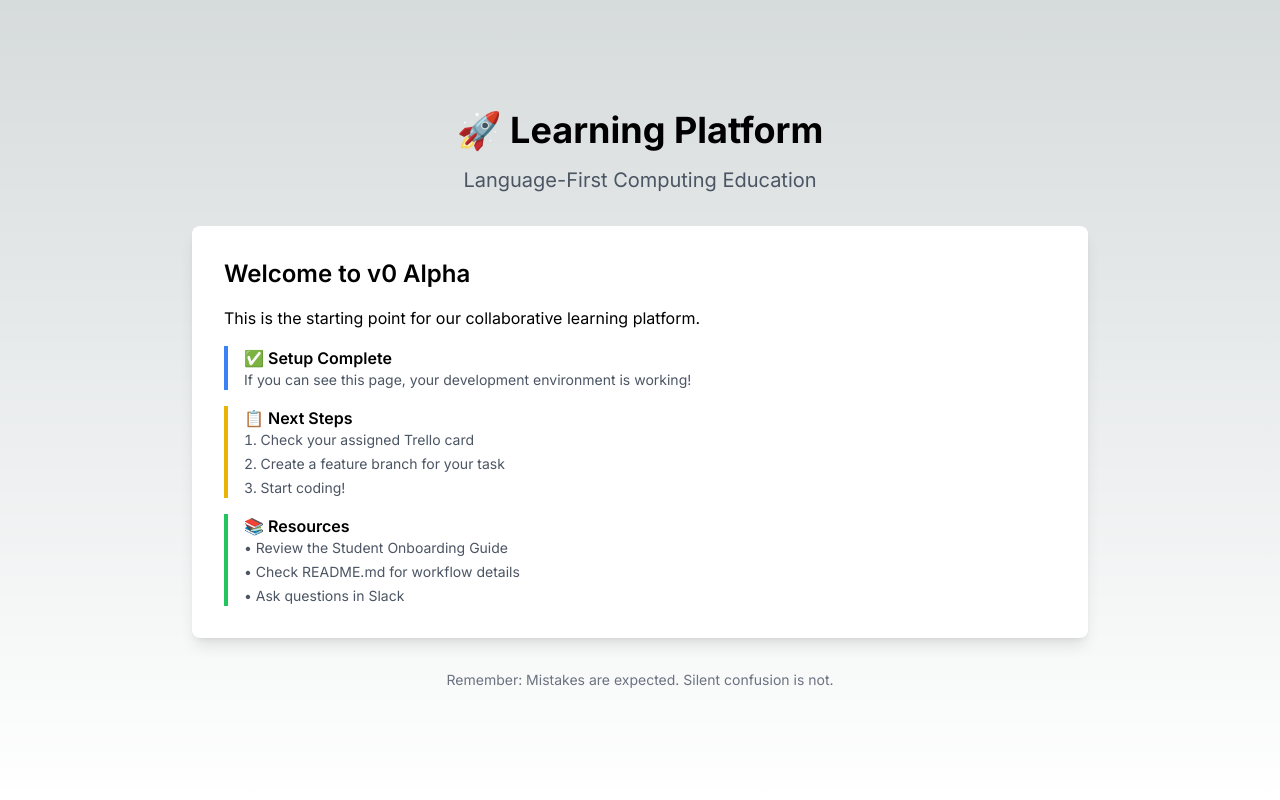
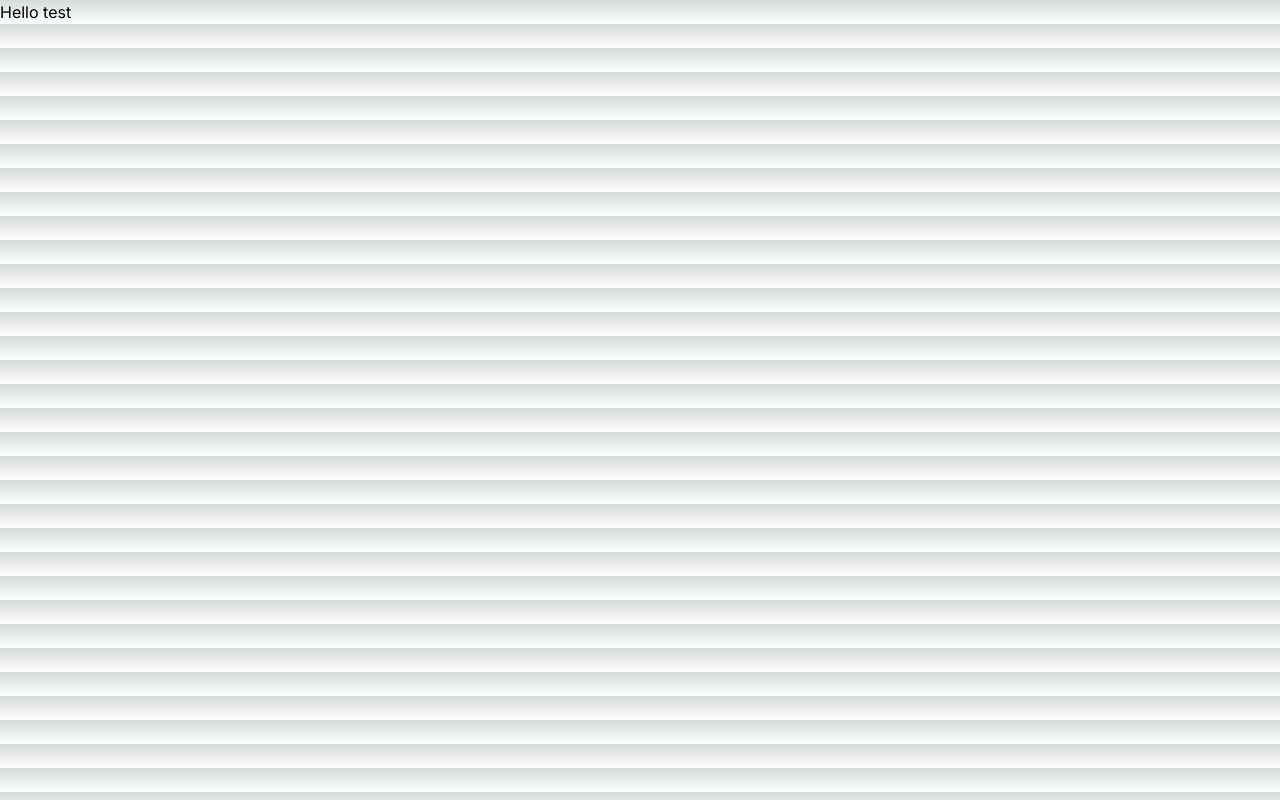
Before and after one commit to Hajara-Yasmin-Isa/LearningPlatform, a Next.js app: page / in a window 1280 px wide. Built offline with nearby package versions, Linux system fonts and the light colour scheme.

Commit message:
testing vercel

```diff
--- a/app/page.tsx
+++ b/app/page.tsx
@@ -1,54 +1,58 @@
+// export default function Home() {
+//   return (
+//     <main className="flex min-h-screen flex-col items-center justify-center p-24">
+//       <div className="max-w-4xl w-full space-y-8">
+//         <div className="text-center">
+//           <h1 className="text-4xl font-bold mb-4">
+//             🚀 Learning Platform
+//           </h1>
+//           <p className="text-xl text-gray-600 dark:text-gray-300">
+//             Language-First Computing Education
+//           </p>
+//         </div>
+
+//         <div className="bg-white dark:bg-gray-800 rounded-lg shadow-lg p-8">
+//           <h2 className="text-2xl font-semibold mb-4">Welcome to v0 Alpha</h2>
+//           <p className="mb-4">
+//             This is the starting point for our collaborative learning platform.
+//           </p>
+
+//           <div className="space-y-4">
+//             <div className="border-l-4 border-blue-500 pl-4">
+//               <h3 className="font-semibold">✅ Setup Complete</h3>
+//               <p className="text-sm text-gray-600 dark:text-gray-400">
+//                 If you can see this page, your development environment is working!
+//               </p>
+//             </div>
+
+//             <div className="border-l-4 border-yellow-500 pl-4">
+//               <h3 className="font-semibold">📋 Next Steps</h3>
+//               <ol className="text-sm text-gray-600 dark:text-gray-400 list-decimal list-inside space-y-1">
+//                 <li>Check your assigned Trello card</li>
+//                 <li>Create a feature branch for your task</li>
+//                 <li>Start coding!</li>
+//               </ol>
+//             </div>
+
+//             <div className="border-l-4 border-green-500 pl-4">
+//               <h3 className="font-semibold">📚 Resources</h3>
+//               <ul className="text-sm text-gray-600 dark:text-gray-400 space-y-1">
+//                 <li>• Review the Student Onboarding Guide</li>
+//                 <li>• Check README.md for workflow details</li>
+//                 <li>• Ask questions in Slack</li>
+//               </ul>
+//             </div>
+//           </div>
+//         </div>
+
+//         <div className="text-center text-sm text-gray-500">
+//           <p>Remember: Mistakes are expected. Silent confusion is not.</p>
+//         </div>
+//       </div>
+//     </main>
+//   )
+// }
+
 export default function Home() {
-  return (
-    <main className="flex min-h-screen flex-col items-center justify-center p-24">
-      <div className="max-w-4xl w-full space-y-8">
-        <div className="text-center">
-          <h1 className="text-4xl font-bold mb-4">
-            🚀 Learning Platform
-          </h1>
-          <p className="text-xl text-gray-600 dark:text-gray-300">
-            Language-First Computing Education
-          </p>
-        </div>
-
-        <div className="bg-white dark:bg-gray-800 rounded-lg shadow-lg p-8">
-          <h2 className="text-2xl font-semibold mb-4">Welcome to v0 Alpha</h2>
-          <p className="mb-4">
-            This is the starting point for our collaborative learning platform.
-          </p>
-
-          <div className="space-y-4">
-            <div className="border-l-4 border-blue-500 pl-4">
-              <h3 className="font-semibold">✅ Setup Complete</h3>
-              <p className="text-sm text-gray-600 dark:text-gray-400">
-                If you can see this page, your development environment is working!
-              </p>
-            </div>
-
-            <div className="border-l-4 border-yellow-500 pl-4">
-              <h3 className="font-semibold">📋 Next Steps</h3>
-              <ol className="text-sm text-gray-600 dark:text-gray-400 list-decimal list-inside space-y-1">
-                <li>Check your assigned Trello card</li>
-                <li>Create a feature branch for your task</li>
-                <li>Start coding!</li>
-              </ol>
-            </div>
-
-            <div className="border-l-4 border-green-500 pl-4">
-              <h3 className="font-semibold">📚 Resources</h3>
-              <ul className="text-sm text-gray-600 dark:text-gray-400 space-y-1">
-                <li>• Review the Student Onboarding Guide</li>
-                <li>• Check README.md for workflow details</li>
-                <li>• Ask questions in Slack</li>
-              </ul>
-            </div>
-          </div>
-        </div>
-
-        <div className="text-center text-sm text-gray-500">
-          <p>Remember: Mistakes are expected. Silent confusion is not.</p>
-        </div>
-      </div>
-    </main>
-  )
+  return <div>Hello test</div>;
 }
```
